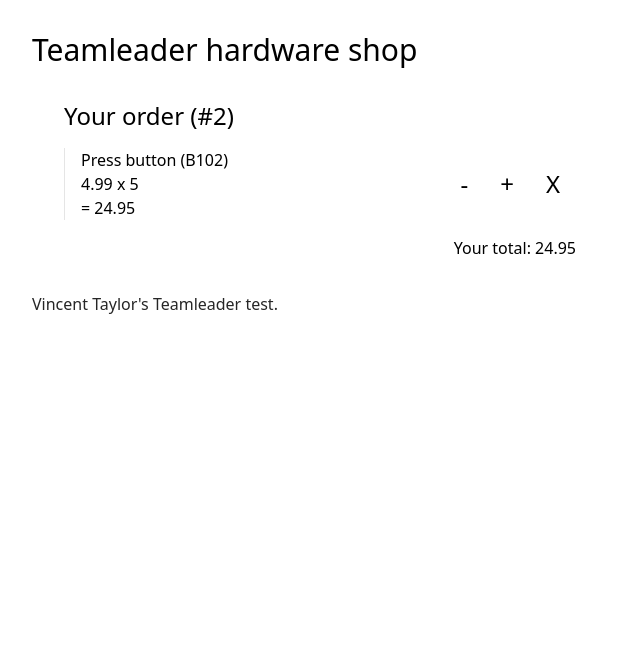
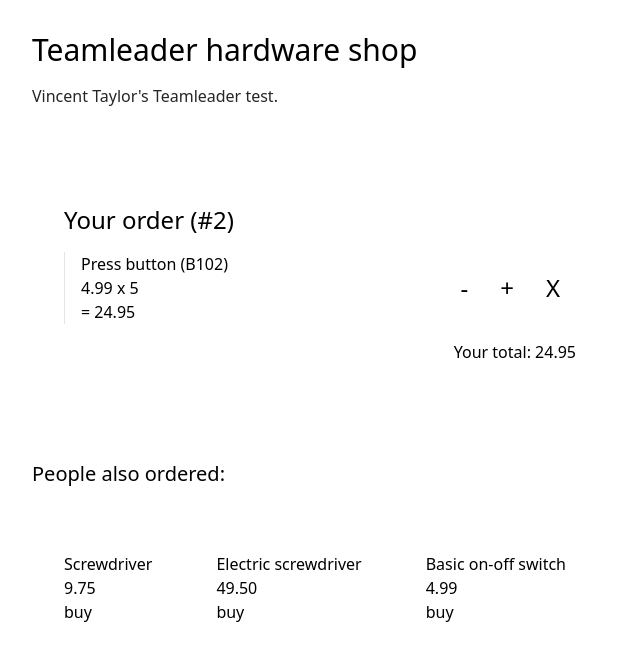
Before and after one commit to Taylorvincent/teamleader-test, a Next.js app: page / in a window 1280 px wide. Shown: the top 660 px of the page, without its empty margins (0-640 px from the left). Built offline with nearby package versions, Linux system fonts and the light colour scheme.

Commit message:
Add related products section to add extra products

```diff
--- a/src/containers/Orders/Detail/Form/functions.tsx
+++ b/src/containers/Orders/Detail/Form/functions.tsx
@@ -1,9 +1,10 @@
 import { Dispatch, SetStateAction } from 'react'
 import { OrderDetailStore } from '../../api/fetchOrder'
+import { ProductDetailAPI } from '../../api/fetchProductInfo'
 
 export type ChangeOrdersDetailItemQuantity = (
 	productId: string,
-	setStore: Dispatch<SetStateAction<OrderDetailStore>>,
+	setStore: Dispatch<SetStateAction<OrderDetailStore | undefined>>,
 	quantityChange: number | 'delete'
 ) => void
 
@@ -13,6 +14,7 @@
 	quantityChange
 ) => {
 	setStore((prevStore) => {
+		if (!prevStore) return undefined
 		const itemToChangeIndex = prevStore.items.findIndex((item) => item['product-id'] === productId)
 
 		if (itemToChangeIndex < 0) return prevStore
@@ -46,6 +48,28 @@
 	})
 }
 
+export const addItemToOrderDetail = (
+	product: ProductDetailAPI,
+	setStore: Dispatch<SetStateAction<OrderDetailStore | undefined>>
+): void => {
+	setStore((prevStore) => {
+		if (prevStore) {
+			return {
+				...prevStore,
+				items: [
+					...prevStore.items,
+					{
+						'unit-price': product.price,
+						'product-id': product.id,
+						quantity: '1',
+						total: product.price,
+					},
+				],
+			}
+		}
+	})
+}
+
 const toFakeMoneyDisplay = (amount: number): string => {
 	return amount.toLocaleString('en-US', {
 		minimumFractionDigits: 2,
--- a/src/containers/Orders/Detail/Form/index.tsx
+++ b/src/containers/Orders/Detail/Form/index.tsx
@@ -1,18 +1,17 @@
-import { useState } from 'react'
+import { Dispatch, SetStateAction } from 'react'
 import { OrderDetailStore } from '../../api/fetchOrder'
 import { SetOrdersDetailError } from '../interfaces'
-import OrdersDetailItem from '../Item'
+import OrdersDetailItem from './Item'
 
 interface Props {
-	apiData: OrderDetailStore
+	store: OrderDetailStore
+	setStore: Dispatch<SetStateAction<OrderDetailStore | undefined>>
 	setOrdersDetailError: SetOrdersDetailError
 }
 
-const OrdersDetailForm = ({ apiData, setOrdersDetailError }: Props): JSX.Element => {
-	const [store, setStore] = useState<OrderDetailStore>(apiData)
-
+const OrdersDetailForm = ({ store, setStore, setOrdersDetailError }: Props): JSX.Element => {
 	return (
-		<div className="p-8 max-w-xl">
+		<div className="p-8 max-w-xl mb-16">
 			<h2 className="mb-4">Your order (#{store.id})</h2>
 			{store.items.map((item) => {
 				return (
--- /dev/null
+++ b/src/containers/Orders/Detail/RelatedProducts/Item.tsx
@@ -0,0 +1,21 @@
+import { Dispatch, SetStateAction } from 'react'
+import { OrderDetailStore } from '../../api/fetchOrder'
+import { ProductDetailAPI } from '../../api/fetchProductInfo'
+import { addItemToOrderDetail } from '../Form/functions'
+
+interface Props {
+	product: ProductDetailAPI
+	setStore: Dispatch<SetStateAction<OrderDetailStore | undefined>>
+}
+
+const RelatedProductsItem = ({ product, setStore }: Props): JSX.Element => {
+	return (
+		<div className="m-8">
+			<p>{product.description}</p>
+			<p>{product.price}</p>
+			<button onClick={() => addItemToOrderDetail(product, setStore)}>buy</button>
+		</div>
+	)
+}
+
+export default RelatedProductsItem
--- /dev/null
+++ b/src/containers/Orders/Detail/RelatedProducts/index.tsx
@@ -0,0 +1,46 @@
+import { Dispatch, SetStateAction, useEffect, useState } from 'react'
+import { OrderDetailStore } from '../../api/fetchOrder'
+
+import fetchRelatedProducts, { RelatedProductsAPIResult } from '../../api/fetchRelatedProducts'
+import RelatedProductsItem from './Item'
+
+interface Props {
+	setStore: Dispatch<SetStateAction<OrderDetailStore | undefined>>
+	itemIds: string
+}
+const RelatedProducts = ({ itemIds, setStore }: Props): JSX.Element | null => {
+	const [api, setApi] = useState<RelatedProductsAPIResult>()
+
+	useEffect(() => {
+		fetchRelatedProducts(itemIds, 3).then((result) => {
+			setApi(result)
+		})
+	}, [itemIds])
+
+	if (api?.data) {
+		return (
+			<div>
+				<h3 className="mb-8">People also ordered:</h3>
+				<div className="flex">
+					{api.data.map((product) => (
+						<RelatedProductsItem
+							key={product.id}
+							product={product}
+							setStore={setStore}
+						></RelatedProductsItem>
+					))}
+				</div>
+			</div>
+		)
+	}
+
+	// let's just log the error for now
+	if (api?.error) {
+		console.error(api.error)
+		return null
+	}
+
+	return <div>Loading...</div>
+}
+
+export default RelatedProducts
--- a/src/containers/Orders/Detail/index.tsx
+++ b/src/containers/Orders/Detail/index.tsx
@@ -1,11 +1,15 @@
 import { useEffect, useState } from 'react'
-import fetchOrder, { OrderDetailStoreAPIResult } from '../api/fetchOrder'
+import fetchOrder, { OrderDetailStore, OrderDetailStoreAPIResult } from '../api/fetchOrder'
 import OrdersDetailForm from './Form'
 import { OrdersDetailError } from './interfaces'
+import RelatedProducts from './RelatedProducts'
 
 const OrdersDetail = (): JSX.Element => {
 	const [ordersDetailError, setOrdersDetailError] = useState<OrdersDetailError>(null)
 	const [api, setApi] = useState<OrderDetailStoreAPIResult>()
+	const [store, setStore] = useState<OrderDetailStore>()
+
+	const [itemIds, setItemIds] = useState<string>()
 
 	// Pick a random order from the 3 examples to start with.
 	// Can be swapped out with API call.
@@ -13,9 +17,26 @@
 		const id = Math.ceil(Math.random() * 3).toString()
 		fetchOrder(id).then((order) => {
 			setApi(order)
+			if (order.data) {
+				setStore(order.data)
+			}
 			if (order.error) setOrdersDetailError(order.error)
 		})
 	}, [])
+
+	useEffect(() => {
+		if (store) {
+			setItemIds(
+				// stringify the array to reduce rerenders if the id's do not change
+				JSON.stringify(
+					store.items.reduce<string[]>((acc, curr) => {
+						acc.push(curr['product-id'])
+						return acc
+					}, [])
+				)
+			)
+		}
+	}, [store])
 
 	// redundant `||` but in case `ordersDetailError` (triggered in `./Item.tsx`) gets removed or tweaked, the `api?.error` needs to stay
 	if (api?.error || ordersDetailError) {
@@ -26,12 +47,16 @@
 		)
 	}
 
-	if (api?.data) {
+	if (api?.data && store) {
 		return (
-			<OrdersDetailForm
-				apiData={api.data}
-				setOrdersDetailError={setOrdersDetailError}
-			></OrdersDetailForm>
+			<div>
+				<OrdersDetailForm
+					store={store}
+					setStore={setStore}
+					setOrdersDetailError={setOrdersDetailError}
+				></OrdersDetailForm>
+				{itemIds && <RelatedProducts itemIds={itemIds} setStore={setStore}></RelatedProducts>}
+			</div>
 		)
 	}
 
--- a/src/containers/Orders/api/fetchRelatedProducts.ts
+++ b/src/containers/Orders/api/fetchRelatedProducts.ts
@@ -1,31 +1,31 @@
 import productDummyApi from '../../../../test-copy/data/products.json'
 
-export interface ProductDetailAPIResult {
-	data?: ProductDetailAPI[]
+export interface RelatedProductsAPIResult {
+	data?: RelatedProductsAPI[]
 	error?: string
 }
 
-export interface ProductDetailAPI {
+export interface RelatedProductsAPI {
 	id: string
 	description: string
 	category: string
 	price: string
 }
 
-const fakeApi = (amount: number) => {
-	// Shuffle array
-	const shuffled = productDummyApi.sort(() => 0.5 - Math.random())
-
-	// Get sub-array of first n elements after shuffled
-	return shuffled.slice(0, amount)
+const fakeApi = (itemIds: string[], amount: number): RelatedProductsAPIResult['data'] => {
+	const filtered = productDummyApi.filter((item) => !itemIds.includes(item.id))
+	return filtered.slice(0, amount)
 }
 
-const fetchRelatedProducts = async (amount: number): Promise<ProductDetailAPIResult> => {
+const fetchRelatedProducts = async (
+	itemIds: string,
+	amount: number
+): Promise<RelatedProductsAPIResult> => {
 	// add some fake async delay
 	// todo: delete
 	await new Promise((resolve) => setTimeout(resolve, 100))
 
-	const result = fakeApi(amount)
+	const result = fakeApi(JSON.parse(itemIds), amount)
 	// if (result && Math.random() > 0.1) {
 	if (result) {
 		return {
--- a/src/pages/index.tsx
+++ b/src/pages/index.tsx
@@ -5,8 +5,8 @@
 	return (
 		<Layout>
 			<h1>Teamleader hardware shop</h1>
+			<p className="mt-4 mb-16 text-soft">Vincent Taylor's Teamleader test.</p>
 			<OrdersDetail />
-			<footer className="text-soft">Vincent Taylor's Teamleader test.</footer>
 		</Layout>
 	)
 }
```
Also changed, not shown: src/containers/Orders/Detail/Form/Item.tsx (renamed from src/containers/Orders/Detail/Item.tsx, +5 -5 lines), 1 other file (tests, documents, lock files or other folders).
